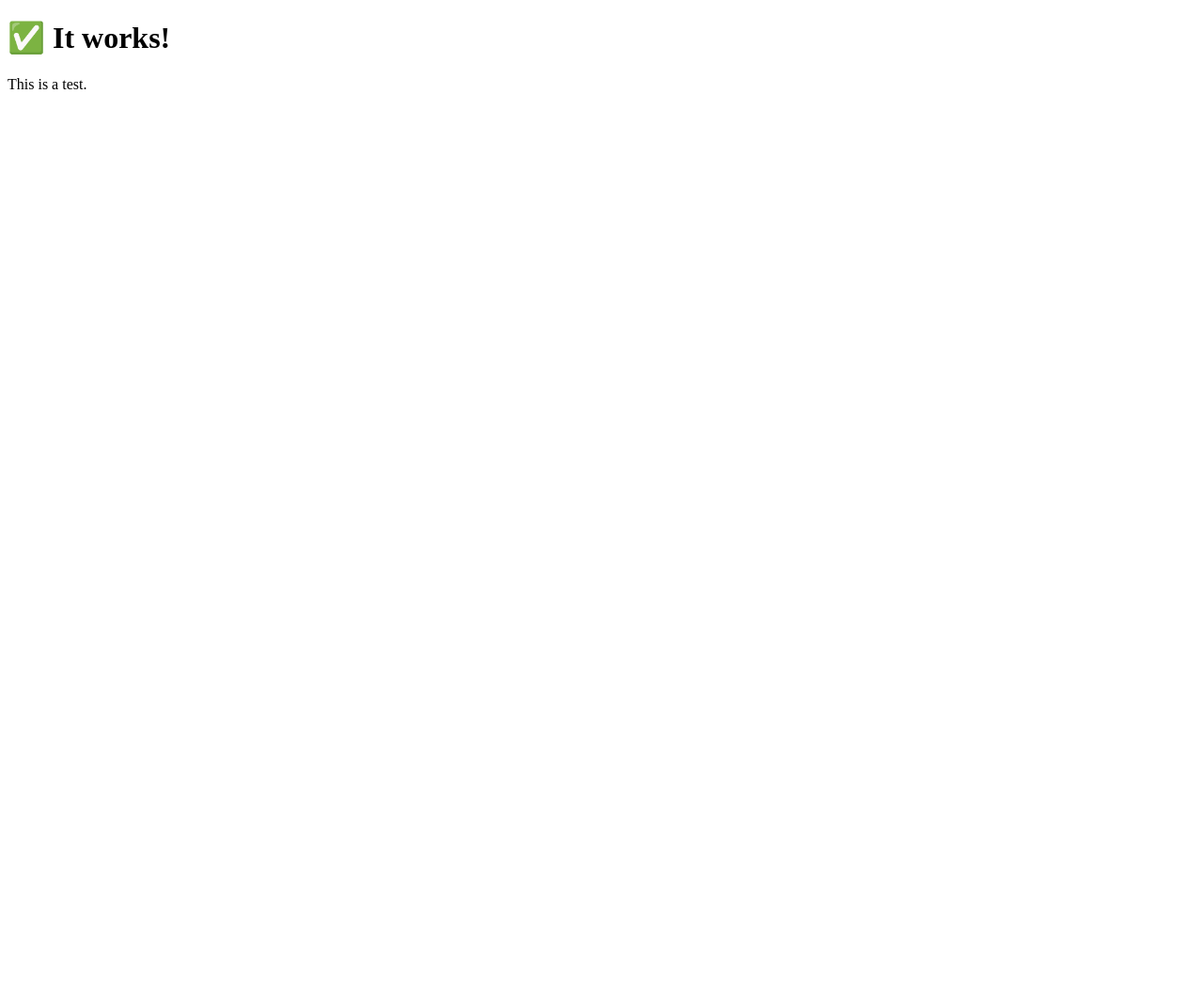
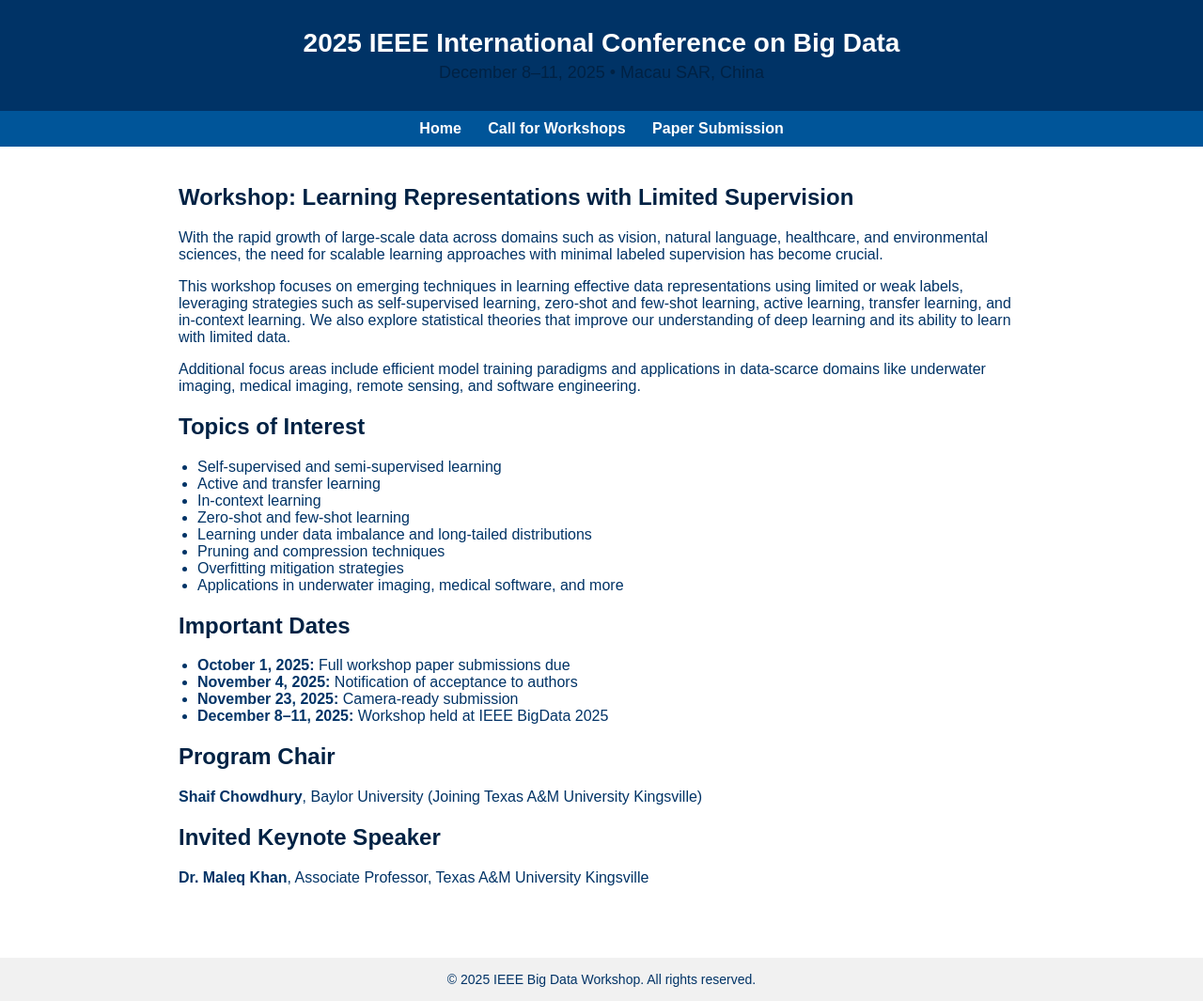
Before and after one commit to LRLSWEB/lrlsweb.github.io, a plain HTML site: page index.html in a window 1280 px wide. Shown: the whole page at 94% size. Before the commit the page ends 800 px from the top, so only its background shows below. Drawn offline with Linux system fonts and the light colour scheme.

Commit message:
Update index.html

```diff
--- a/index.html
+++ b/index.html
@@ -1,12 +1,117 @@
 <!DOCTYPE html>
-<html>
-  <head>
-    <meta charset="UTF-8">
-    <title>Test Page</title>
-    <base href="/" />
-  </head>
-  <body>
-    <h1>✅ It works!</h1>
-    <p>This is a test.</p>
-  </body>
+<html lang="en">
+<head>
+  <meta charset="UTF-8" />
+  <meta name="viewport" content="width=device-width, initial-scale=1.0"/>
+  <title>Learning Representations with Limited Supervision - IEEE BigData 2025 Workshop</title>
+  <style>
+    body {
+      margin: 0;
+      font-family: Arial, sans-serif;
+      background-color: #ffffff;
+      color: #003366;
+    }
+    header {
+      background-color: #003366;
+      color: white;
+      padding: 30px 20px;
+      text-align: center;
+    }
+    header h1 {
+      margin: 0;
+      font-size: 28px;
+    }
+    header h2 {
+      margin: 5px 0 0;
+      font-weight: normal;
+      font-size: 18px;
+    }
+    nav {
+      background-color: #005599;
+      padding: 10px;
+      text-align: center;
+    }
+    nav a {
+      color: white;
+      margin: 0 12px;
+      text-decoration: none;
+      font-weight: bold;
+    }
+    section {
+      padding: 20px;
+      max-width: 900px;
+      margin: auto;
+    }
+    h2 {
+      color: #002244;
+    }
+    ul {
+      padding-left: 20px;
+    }
+    footer {
+      text-align: center;
+      font-size: 14px;
+      padding: 15px;
+      background-color: #f1f1f1;
+      margin-top: 40px;
+    }
+  </style>
+</head>
+<body>
+
+<header>
+  <h1>2025 IEEE International Conference on Big Data</h1>
+  <h2>December 8–11, 2025 • Macau SAR, China</h2>
+</header>
+
+<nav>
+  <a href="https://bigdataieee.org/BigData2025/">Home</a>
+  <a href="#">Call for Workshops</a>
+  <a href="#">Paper Submission</a>
+</nav>
+
+<section>
+  <h2>Workshop: Learning Representations with Limited Supervision</h2>
+  <p>
+    With the rapid growth of large-scale data across domains such as vision, natural language, healthcare, and environmental sciences, the need for scalable learning approaches with minimal labeled supervision has become crucial.
+  </p>
+  <p>
+    This workshop focuses on emerging techniques in learning effective data representations using limited or weak labels, leveraging strategies such as self-supervised learning, zero-shot and few-shot learning, active learning, transfer learning, and in-context learning. We also explore statistical theories that improve our understanding of deep learning and its ability to learn with limited data.
+  </p>
+  <p>
+    Additional focus areas include efficient model training paradigms and applications in data-scarce domains like underwater imaging, medical imaging, remote sensing, and software engineering.
+  </p>
+
+  <h2>Topics of Interest</h2>
+  <ul>
+    <li>Self-supervised and semi-supervised learning</li>
+    <li>Active and transfer learning</li>
+    <li>In-context learning</li>
+    <li>Zero-shot and few-shot learning</li>
+    <li>Learning under data imbalance and long-tailed distributions</li>
+    <li>Pruning and compression techniques</li>
+    <li>Overfitting mitigation strategies</li>
+    <li>Applications in underwater imaging, medical software, and more</li>
+  </ul>
+
+  <h2>Important Dates</h2>
+  <ul>
+    <li><strong>October 1, 2025:</strong> Full workshop paper submissions due</li>
+    <li><strong>November 4, 2025:</strong> Notification of acceptance to authors</li>
+    <li><strong>November 23, 2025:</strong> Camera-ready submission</li>
+    <li><strong>December 8–11, 2025:</strong> Workshop held at IEEE BigData 2025</li>
+  </ul>
+
+  <h2>Program Chair</h2>
+  <p><strong>Shaif Chowdhury</strong>, Baylor University (Joining Texas A&M University Kingsville)</p>
+
+  <h2>Invited Keynote Speaker</h2>
+  <p><strong>Dr. Maleq Khan</strong>, Associate Professor, Texas A&M University Kingsville</p>
+</section>
+
+<footer>
+  © 2025 IEEE Big Data Workshop. All rights reserved.
+</footer>
+
+</body>
 </html>
```
